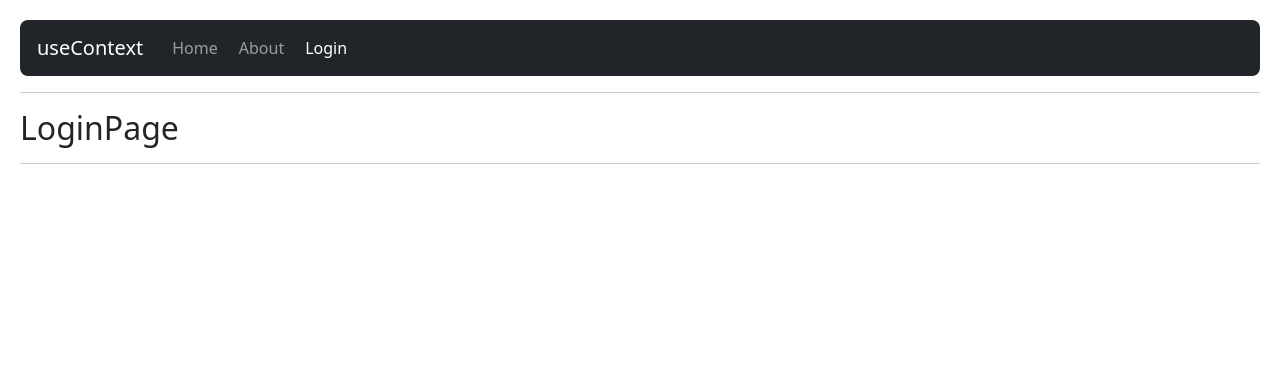
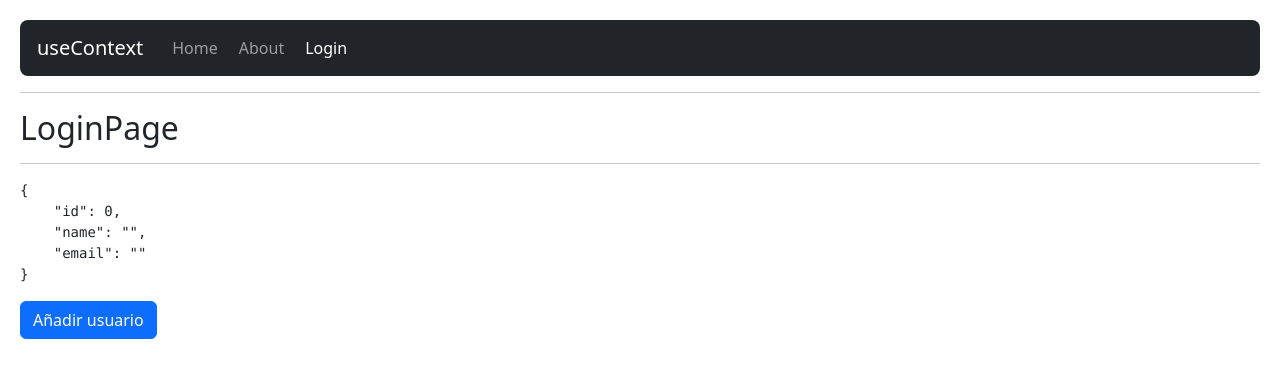
Before and after one commit to CamiloLopez15/react-course, a React (Vite) app in the folder 05-basics-hooks/: page /login in a window 1280 px wide. Shown: the top 378 px of the page. Built offline with nearby package versions, Linux system fonts and the light colour scheme.

Commit message:
feat: added class number 162

```diff
--- a/05-basics-hooks/src/09-useContext/context/UserContext.tsx
+++ b/05-basics-hooks/src/09-useContext/context/UserContext.tsx
@@ -1,17 +1,23 @@
-import { createContext } from "react";
+import { createContext, Dispatch, SetStateAction } from "react";
 
 interface UserContext {
-    user: {
-        id: number;
-        name: string;
-        email: string;
-    };
+    user: User;
+    setUser: Dispatch<SetStateAction<User>>;
 }
 
+export interface User {
+    id: number;
+    name: string;
+    email: string;
+}
+
+export const initialUser: User = {
+    id: 0,
+    name: "",
+    email: "",
+};
+
 export const UserContext = createContext<UserContext>({
-    user: {
-        id: 0,
-        name: "",
-        email: "",
-    },
+    user: initialUser,
+    setUser: () => {},
 });
--- a/05-basics-hooks/src/09-useContext/context/UserProvider.tsx
+++ b/05-basics-hooks/src/09-useContext/context/UserProvider.tsx
@@ -1,19 +1,17 @@
 import React from "react";
-import { UserContext } from "./UserContext";
+import { initialUser, User, UserContext } from "./UserContext";
+import { useState } from "react";
 
 interface UserProviderProps {
     children?: React.ReactNode;
 }
 
-const user = {
-    id: 123,
-    name: "Camilo",
-    email: "camilolopez1506@gmail.com",
-};
-
 const UserProvider = ({ children }: UserProviderProps) => {
+    const [user, setUser] = useState<User>(initialUser);
     return (
-        <UserContext.Provider value={{ user }}>{children}</UserContext.Provider>
+        <UserContext.Provider value={{ user, setUser }}>
+            {children}
+        </UserContext.Provider>
     );
 };
 
--- a/05-basics-hooks/src/09-useContext/pages/HomePage.tsx
+++ b/05-basics-hooks/src/09-useContext/pages/HomePage.tsx
@@ -1,8 +1,13 @@
+import { useContext } from "react";
+import { UserContext } from "../context/UserContext";
+
 function HomePage() {
+    const { user } = useContext(UserContext);
     return (
         <>
             <h2>HomePage</h2>
             <hr />
+            <pre>{JSON.stringify(user, null, 4)}</pre>
         </>
     );
 }
--- a/05-basics-hooks/src/09-useContext/pages/LoginPage.tsx
+++ b/05-basics-hooks/src/09-useContext/pages/LoginPage.tsx
@@ -1,15 +1,25 @@
 import { UserContext } from "../context/UserContext";
 import { useContext } from "react";
 function LoginPage() {
-    const {
-        user: { email, id, name },
-    } = useContext(UserContext);
-    console.log(email, id, name);
+    const { user, setUser } = useContext(UserContext);
+
+    const newUser = {
+        id: 123,
+        name: "Camilo",
+        email: "camilolopez1506@gmail.com",
+    };
 
     return (
         <>
             <h2>LoginPage</h2>
             <hr />
+            <pre>{JSON.stringify(user, null, 4)}</pre>
+            <button
+                className="btn btn-primary"
+                onClick={() => setUser(newUser)}
+            >
+                Añadir usuario
+            </button>
         </>
     );
 }
```
Lines whose indentation alone changed are shown as unchanged.
